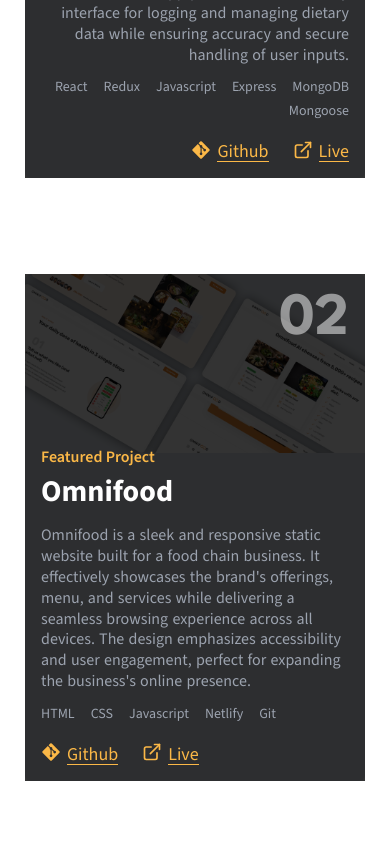
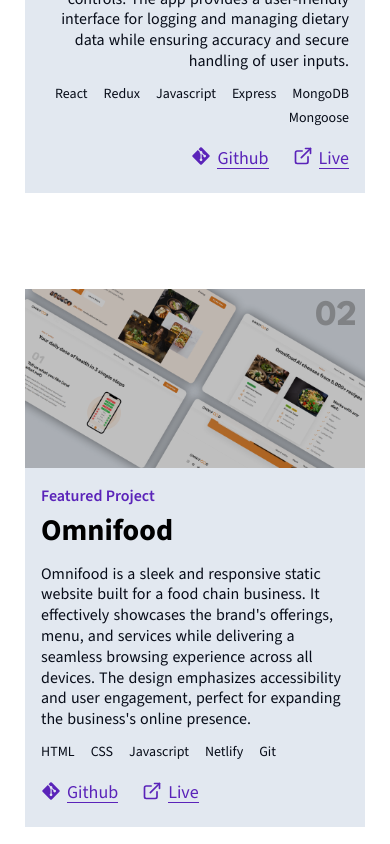
Before and after one commit to SuGo17/Portfolio, a React (Vite) app: page / in a window 390 px wide. Shown: the part 3380-4224 px from the top of the page. Built offline with nearby package versions, Linux system fonts and the light colour scheme.

Commit message:
change in project card mobile view

```diff
--- a/src/components/ProjectCard/index.module.scss
+++ b/src/components/ProjectCard/index.module.scss
@@ -4,7 +4,7 @@
 [color-scheme="light"] {
   .card-container {
     --card-background: #e2e8f0;
-    --card-numbering-color: #4e4d4d;
+    --card-numbering-color: #575757;
     --card-numbering-hover-color: #000;
 
     .right {
@@ -27,7 +27,7 @@
 }
 
 .card-container {
-  @apply flex items-center gap-4 relative lg:static rounded-md lg:rounded-none h-[60vh] md:h-[50vh] lg:h-auto;
+  @apply flex flex-col lg:flex-row items-center lg:gap-4 static rounded-none bg-[var(--card-background)] lg:bg-inherit;
   @include utils.transition();
   &:hover .left::after {
     @apply h-full;
@@ -46,15 +46,15 @@
 
   &:nth-child(even) {
     .left {
-      @apply order-2;
+      @apply lg:order-2;
 
       &::after,
       &::before {
-        @apply left-auto right-4;
+        @apply left-auto right-2 lg:right-4;
       }
     }
     .right {
-      @apply text-left order-1 z-10;
+      @apply text-left lg:order-1 z-10;
 
       .project-description {
         @apply translate-x-0 z-20;
@@ -68,44 +68,44 @@
   }
 
   .left {
-    @apply h-full lg:h-auto lg:w-3/4 bg-[#e2e8f0] lg:bg-[var(--card-background)] relative rounded-md;
+    @apply w-full lg:w-3/4 bg-[var(--card-background)] relative rounded-lg;
     @include utils.transition();
 
     &::before {
-      @apply absolute top-4 left-4 text-6xl font-bold text-white lg:text-[var(--card-numbering-color)] opacity-50 z-10;
+      @apply absolute top-2 lg:top-4 left-2 lg:left-4 text-4xl lg:text-6xl font-bold text-[var(--card-numbering-color)] opacity-50 z-10;
       font-family: index.$font-league-spartan;
       counter-increment: project-card 1;
       content: "0" counter(project-card);
+      @include utils.transition();
     }
 
     &::after {
-      @apply absolute top-4 left-4 text-6xl font-bold text-white lg:text-[var(--card-numbering-hover-color)] opacity-100 h-0 overflow-hidden z-10;
+      @apply absolute top-2 lg:top-4 left-2 lg:left-4 text-4xl lg:text-6xl font-bold text-[var(--card-numbering-hover-color)] opacity-100 h-0 overflow-hidden z-10;
       font-family: index.$font-league-spartan;
       content: "0" counter(project-card);
       @include utils.transition(all, 1s);
+      @include utils.transition();
     }
     .overlay {
-      @apply absolute top-0 left-0 w-full h-full bg-black opacity-80 lg:opacity-20;
+      @apply absolute top-0 left-0 w-full h-full bg-black opacity-25;
       @include utils.transition(opacity, 1s);
     }
   }
   .right {
-    @apply lg:w-1/2 text-gray-400 lg:text-[var(--text)] absolute lg:static p-4;
-    @apply left-0 right-0 top-0 bottom-0;
-    align-content: end;
+    @apply w-full lg:w-1/2 text-[var(--text)] p-4 pb-6 lg:p-4 z-30;
     @include utils.transition();
 
     .project-overline {
-      @apply text-base font-semibold text-[var(--primary-dark)] lg:text-[var(--primary)] mb-1;
+      @apply text-base font-semibold text-[var(--primary)] mb-1;
       @include utils.transition();
     }
     .project-title {
-      @apply text-3xl font-extrabold mb-4 text-white lg:text-[var(--heading)];
+      @apply text-3xl font-extrabold mb-4 text-[var(--heading)];
       @include utils.transition();
     }
     .project-description {
-      @apply text-base lg:py-4 lg:px-4 translate-x-0 lg:-translate-x-1/4 w-full lg:w-[133%] lg:bg-[var(--description-background)] lg:text-[var(--description-color)] rounded-[4px];
-      @include utils.transition();
+      @apply text-base lg:py-4 lg:px-4 lg:-translate-x-1/4 w-auto lg:w-[133%] lg:bg-[var(--description-background)] lg:text-[var(--description-color)] rounded-[4px];
+      @include utils.transition($delay: 0s);
       line-height: 1.3;
       word-spacing: 1px;
     }
@@ -114,15 +114,18 @@
     }
     .cta-links {
       @apply flex gap-6 mt-4;
+      @include utils.transition();
       .link {
         svg {
-          @apply text-xl text-[var(--primary-dark)] lg:text-[var(--primary)];
+          @include utils.transition();
+          @apply text-xl text-[var(--primary)];
         }
         a {
-          @apply text-lg font-normal text-[var(--primary-dark)] lg:text-[var(--primary)];
+          @include utils.transition();
+          @apply text-lg font-normal text-[var(--primary)];
 
           &::after {
-            @apply bg-[var(--primary-dark)] lg:bg-[var(--primary)];
+            @apply bg-[var(--primary)];
           }
         }
       }
```
